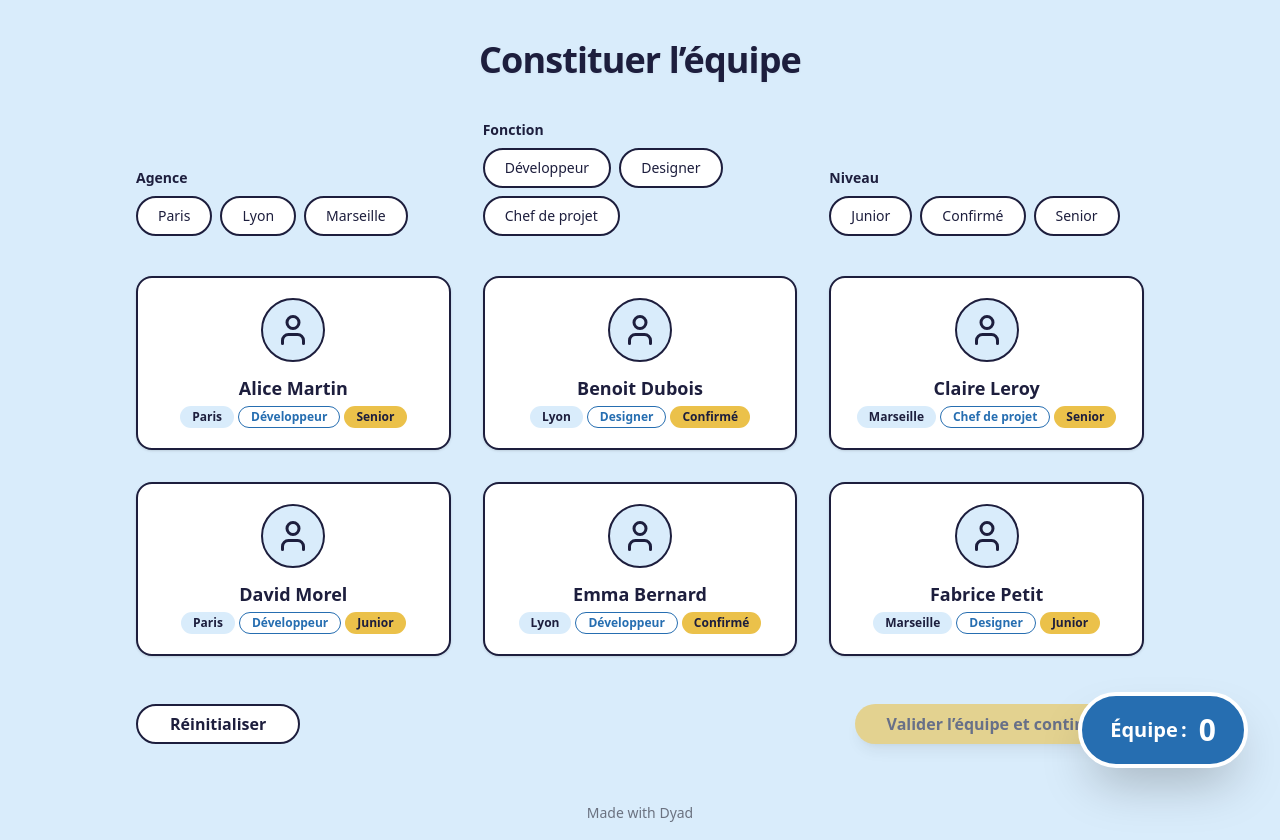
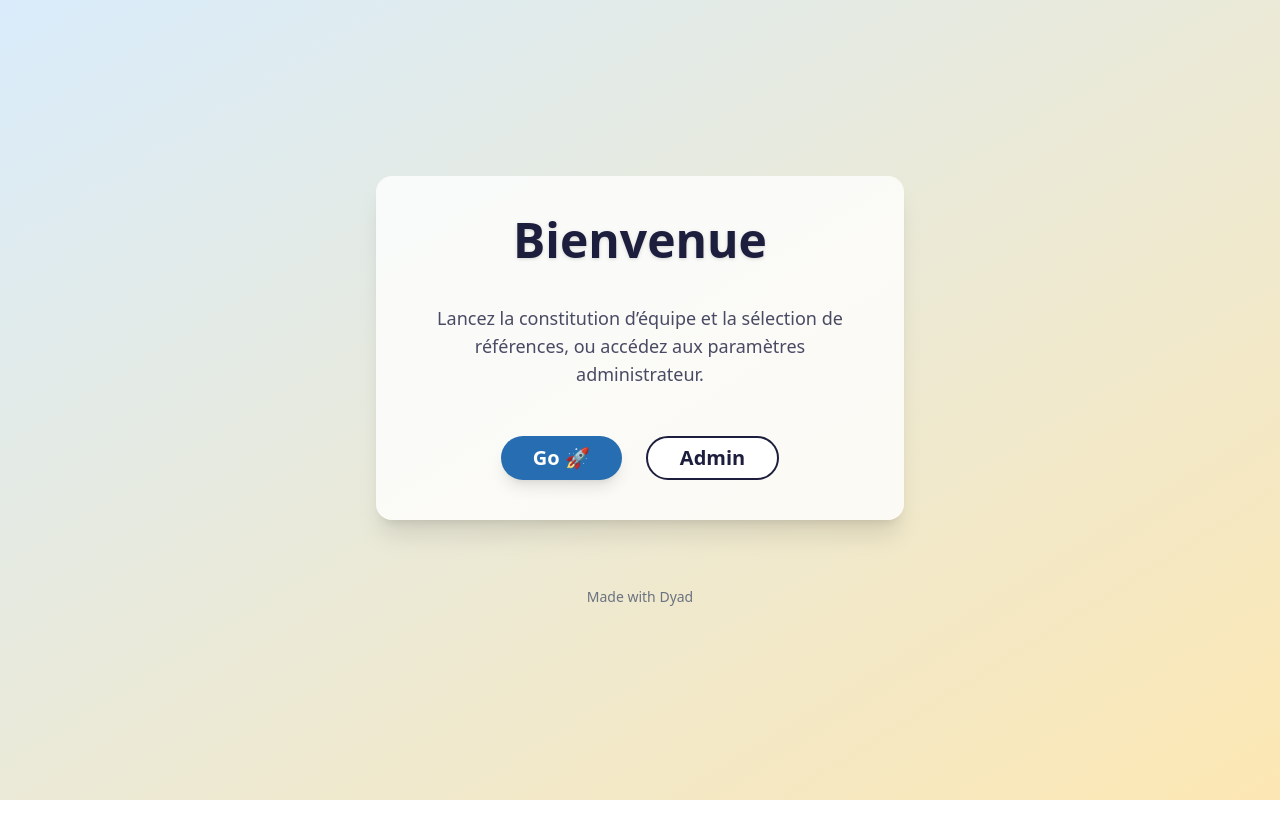
Before and after one commit to STBN2023/CVREFERENCE, a React (Vite) app: page / in a window 1280 px wide. After the commit the page ends 800 px from the top, so only its background shows below. Built offline with nearby package versions, Linux system fonts and the light colour scheme.

Commit message:
[dyad] Ajout d’une page d’accueil avec boutons Go et Admin - wrote 3 file(s)

```diff
--- a/src/App.tsx
+++ b/src/App.tsx
@@ -3,7 +3,8 @@ import { Toaster as Sonner } from "@/components/ui/sonner";
 import { TooltipProvider } from "@/components/ui/tooltip";
 import { QueryClient, QueryClientProvider } from "@tanstack/react-query";
 import { BrowserRouter, Routes, Route } from "react-router-dom";
-import Index from "./pages/Index";
+import Home from "./pages/Home";
+import TeamPage from "./pages/Index";
 import NotFound from "./pages/NotFound";
 import ReferenceSelection from "./pages/ReferenceSelection";
 import Recap from "./pages/Recap";
@@ -18,7 +19,8 @@ const App = () => (
       <Sonner />
       <BrowserRouter>
         <Routes>
-          <Route path="/" element={<Index />} />
+          <Route path="/" element={<Home />} />
+          <Route path="/team" element={<TeamPage />} />
           <Route path="/references" element={<ReferenceSelection />} />
           <Route path="/recap" element={<Recap />} />
           <Route path="/admin" element={<Admin />} />
--- /dev/null
+++ b/src/pages/Home.tsx
@@ -0,0 +1,40 @@
+import { useNavigate } from "react-router-dom";
+import { Button } from "@/components/ui/button";
+import { MadeWithDyad } from "@/components/made-with-dyad";
+
+const Home = () => {
+  const navigate = useNavigate();
+
+  return (
+    <div className="min-h-screen flex flex-col items-center justify-center bg-gradient-to-br from-brand-lightblue to-brand-pale">
+      <div className="bg-white/80 rounded-2xl shadow-xl p-10 flex flex-col items-center gap-8">
+        <h1 className="text-5xl font-extrabold text-brand-dark mb-2 drop-shadow">Bienvenue</h1>
+        <p className="text-lg text-brand-dark/80 mb-4 text-center max-w-md">
+          Lancez la constitution d’équipe et la sélection de références, ou accédez aux paramètres administrateur.
+        </p>
+        <div className="flex gap-6">
+          <Button
+            size="lg"
+            className="rounded-full px-8 py-3 text-xl font-bold bg-brand-blue text-white shadow-lg hover:bg-brand-blue/90 transition"
+            onClick={() => navigate("/team")}
+          >
+            Go 🚀
+          </Button>
+          <Button
+            size="lg"
+            variant="outline"
+            className="rounded-full px-8 py-3 text-xl font-bold border-2 border-brand-dark text-brand-dark bg-white hover:bg-brand-pale transition"
+            onClick={() => navigate("/admin")}
+          >
+            Admin
+          </Button>
+        </div>
+      </div>
+      <div className="mt-12">
+        <MadeWithDyad />
+      </div>
+    </div>
+  );
+};
+
+export default Home;
--- a/src/pages/Index.tsx
+++ b/src/pages/Index.tsx
@@ -1,7 +1,7 @@
 import { TeamSelectionStep } from "@/components/TeamSelectionStep";
 import { MadeWithDyad } from "@/components/made-with-dyad";
 
-const Index = () => {
+const TeamPage = () => {
   return (
     <div className="min-h-screen bg-[#D9ECFB] flex flex-col">
       <TeamSelectionStep />
@@ -10,4 +10,4 @@ const Index = () => {
   );
 };
 
-export default Index;
+export default TeamPage;
```
